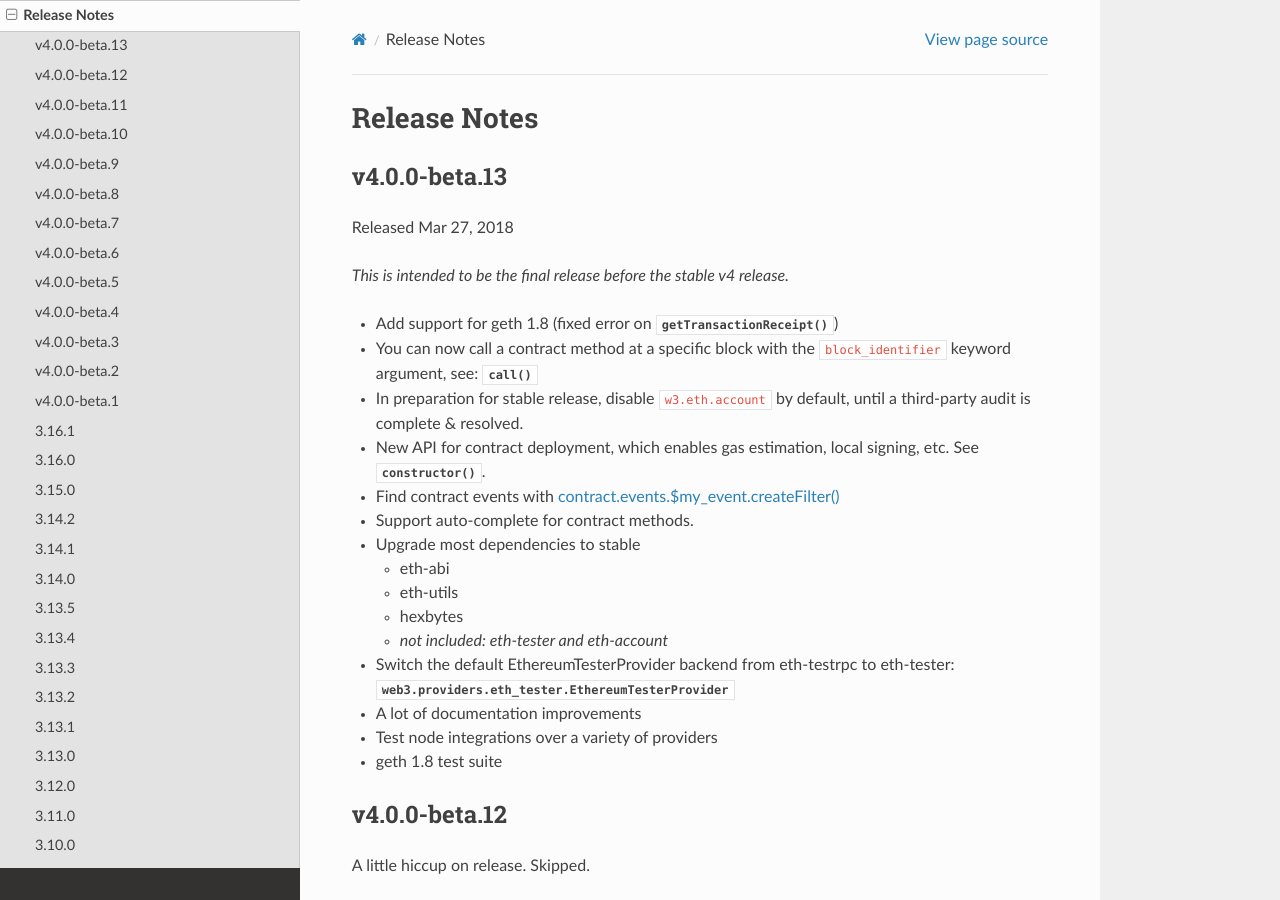
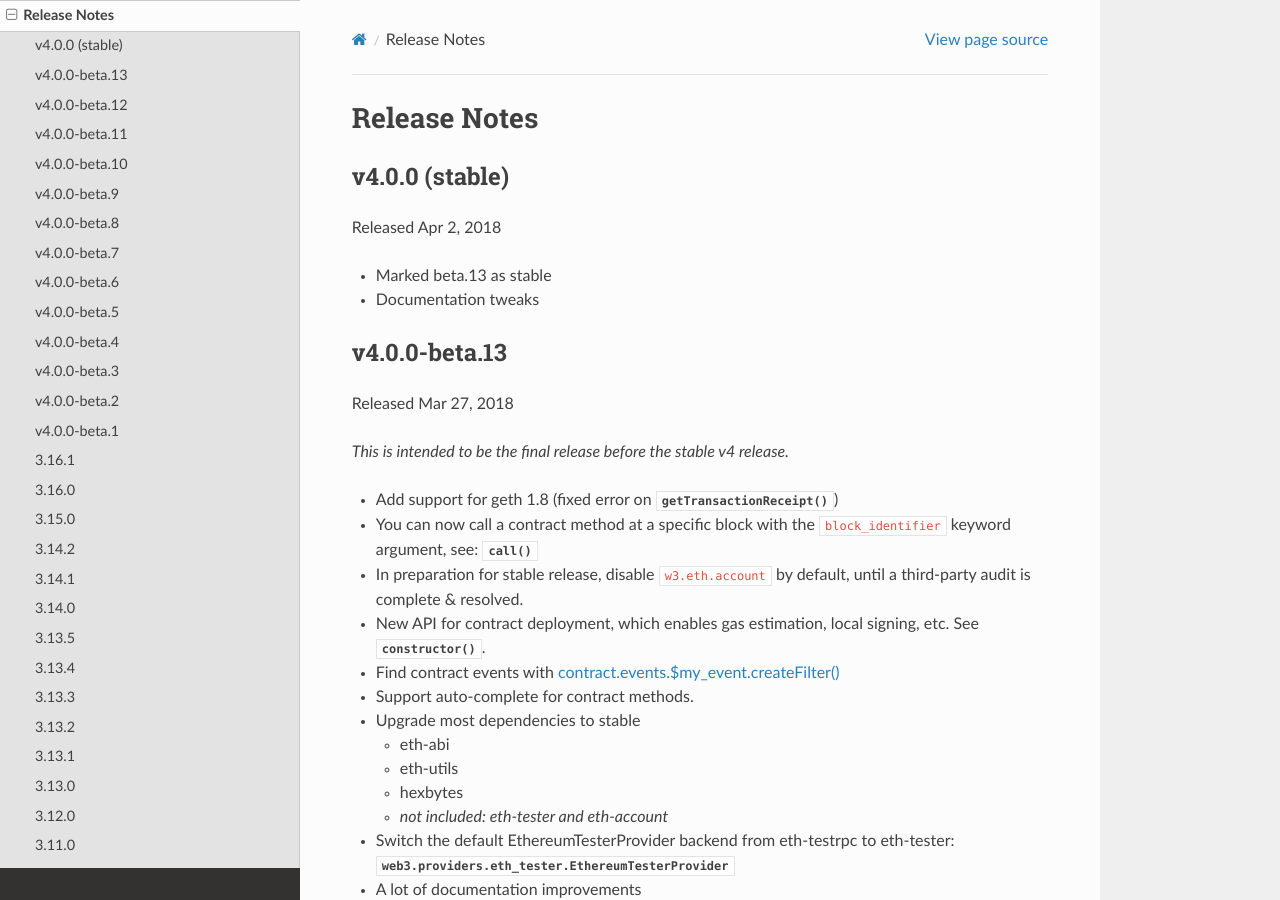
Before and after one commit to shuziren/web3.py, a Sphinx documentation site: the page built from docs/releases.rst, in a window 1280 px wide and 900 px high. Built offline with Sphinx 7.4.7 and the Read the Docs theme 2.0.0, drawn with Linux system fonts in a browser that asks for light colours.

Commit message:
release notes for v4-stable

```diff
--- a/docs/releases.rst
+++ b/docs/releases.rst
@@ -1,5 +1,13 @@
 Release Notes
 =============
+
+v4.0.0 (stable)
+-----------------
+
+Released Apr 2, 2018
+
+- Marked beta.13 as stable
+- Documentation tweaks
 
 v4.0.0-beta.13
 -----------------
```
